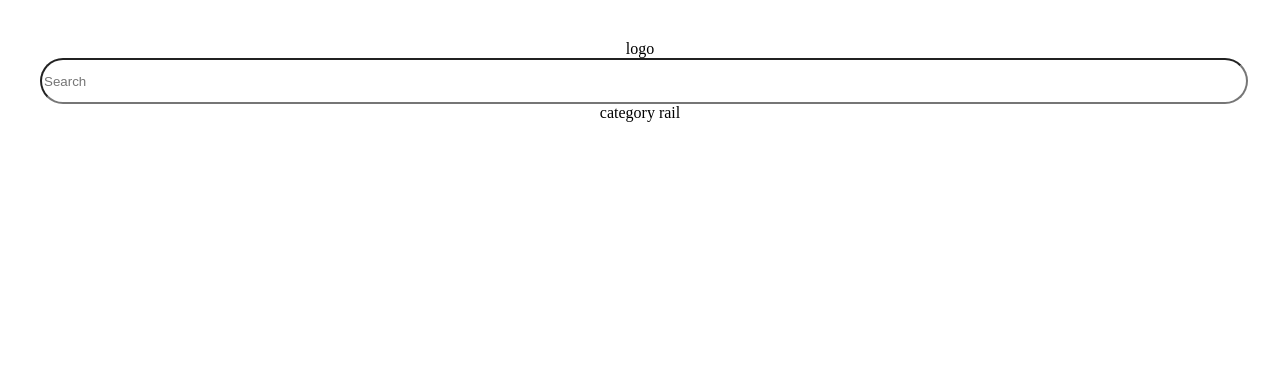
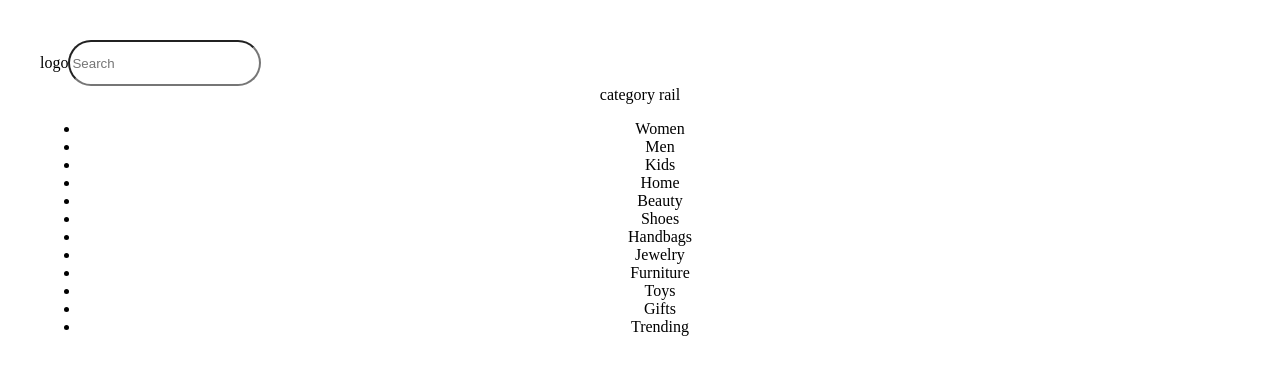
Before and after one commit to Mount-Blanc/MacyClone, a React (Vite) app in the folder MacyClone/: page / in a window 1280 px wide. Shown: the top 374 px of the page. Built offline with nearby package versions, Linux system fonts and the light colour scheme.

Commit message:
added list items to category rail

```diff
--- a/MacyClone/src/App.css
+++ b/MacyClone/src/App.css
@@ -46,3 +46,7 @@
   border-radius: 67px;
   height:40px
 }
+.search-rail {
+  display: flex;
+  align-items: center;
+}
--- a/MacyClone/src/App.jsx
+++ b/MacyClone/src/App.jsx
@@ -6,14 +6,32 @@ function App() {
   return (
     <>
      <header>
-      <section>logo
+      <section className='search-rail'>logo
         <form>
           <div>
             <input className='search-bar' placeholder='Search'/>
           </div>
         </form>
       </section>
-      <section>category rail</section>
+      <section>category rail
+        <ul>
+          <li>Women</li>
+          <li>Men</li>
+          <li>Kids</li>
+          <li>Home</li>
+          <li>Beauty</li>
+          <li>Shoes</li>
+          <li>Handbags</li>
+          <li>Jewelry</li>
+          <li>Furniture</li>
+          <li>Toys</li>
+          <li>Gifts</li>
+          <li>Trending</li>
+
+
+
+        </ul>
+      </section>
 
      </header>
     </>
```
